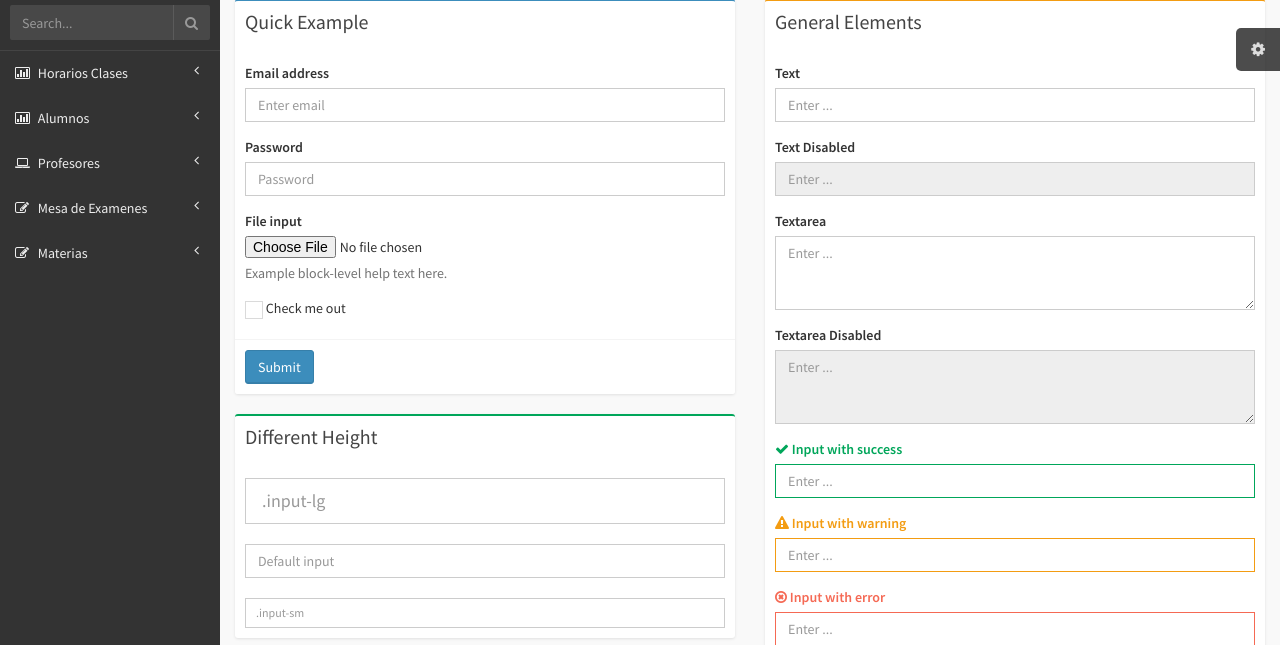
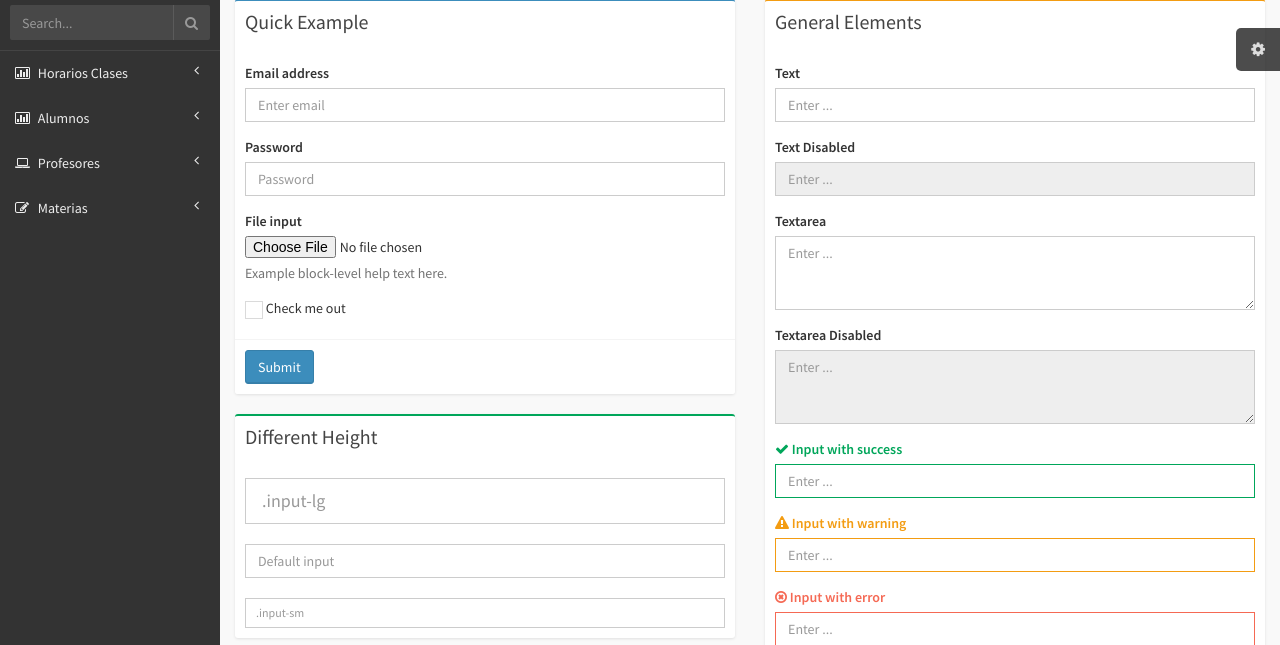
Before and after one commit to istic651/SECRETARIA, a PHP site: page /pages/forms/materiasCorrelativas.php in a window 1280 px wide. Shown: the part 122-767 px from the top of the page. Run offline with PHP 8.4, Linux system fonts and the light colour scheme; some libraries are stand-ins or nearby versions.

Commit message:
Correccion de errores.

```diff
--- a/index.php
+++ b/index.php
@@ -114,7 +114,6 @@
                             </a>
                             <ul class="treeview-menu">
                                 <li><a href="pages/forms/materias.php"><i class="fa fa-angle-double-right"></i> Materias</a></li>
-                                <li><a href="pages/forms/materiasCorrelativas.php"><i class="fa fa-angle-double-right"></i> Materias correlativas</a></li>
                                 <li><a href="pages/forms/materiasAprobadas.php"><i class="fa fa-angle-double-right"></i> Materias aprobadas</a></li>
                             </ul>
                         </li>
--- a/pages/forms/edicionProfe.php
+++ b/pages/forms/edicionProfe.php
@@ -100,8 +100,8 @@
                                 <i class="fa fa-angle-left pull-right"></i>
                             </a>
                             <ul class="treeview-menu">
-                                <li><a href="../forms/materias.php"><i class="fa fa-angle-double-right"></i> Materias</a></li>
-                                <li><a href="../forms/materiasAprobadas.php"><i class="fa fa-angle-double-right"></i> Materias Aprobadas</a></li>
+                                <li><a href="materias.php"><i class="fa fa-angle-double-right"></i> Materias</a></li>
+                                <li><a href="materiasAprobadas.php"><i class="fa fa-angle-double-right"></i> Materias Aprobadas</a></li>
                             </ul>
                     </ul>
                 </section>
--- a/pages/forms/inscripcionProfesores.php
+++ b/pages/forms/inscripcionProfesores.php
@@ -69,8 +69,7 @@
                             </span>
                         </div>
                     </form>
-                    <!-- /.search form -->
-                    <!-- sidebar menu: : style can be found in sidebar.less -->
+
                     <ul class="sidebar-menu">
 
                         <li class="treeview">
--- a/pages/forms/materias.php
+++ b/pages/forms/materias.php
@@ -69,8 +69,7 @@
                             </span>
                         </div>
                     </form>
-                    <!-- /.search form -->
-                    <!-- sidebar menu: : style can be found in sidebar.less -->
+
                     <ul class="sidebar-menu">
 
                         <li class="treeview">
--- a/pages/forms/materiasAprobadas.php
+++ b/pages/forms/materiasAprobadas.php
@@ -69,8 +69,6 @@
                             </span>
                         </div>
                     </form>
-                    <!-- /.search form -->
-                    <!-- sidebar menu: : style can be found in sidebar.less -->
 
                     <ul class="sidebar-menu">
 
--- a/pages/forms/materiasCorrelativas.php
+++ b/pages/forms/materiasCorrelativas.php
@@ -13,12 +13,6 @@
         <!-- Theme style -->
         <link href="../../css/AdminLTE.css" rel="stylesheet" type="text/css" />
 
-        <!-- HTML5 Shim and Respond.js IE8 support of HTML5 elements and media queries -->
-        <!-- WARNING: Respond.js doesn't work if you view the page via file:// -->
-        <!--[if lt IE 9]>
-          <script src="https://oss.maxcdn.com/libs/html5shiv/3.7.0/html5shiv.js"></script>
-          <script src="https://oss.maxcdn.com/libs/respond.js/1.3.0/respond.min.js"></script>
-        <![endif]-->
     </head>
     <body class="skin-black">
         <!-- header logo: style can be found in header.less -->
@@ -67,8 +61,7 @@
                             </span>
                         </div>
                     </form>
-                    <!-- /.search form -->
-                    <!-- sidebar menu: : style can be found in sidebar.less -->
+
                     <ul class="sidebar-menu">
 
                        <li class="treeview">
@@ -90,9 +83,7 @@
                                 <i class="fa fa-angle-left pull-right"></i>
                             </a>
                             <ul class="treeview-menu">
-                                <li><a href="../charts/morris.html"><i class="fa fa-angle-double-right"></i> Inscripción Alumnos</a></li>
-                                <li><a href="../charts/flot.html"><i class="fa fa-angle-double-right"></i> Modificación Alumnos</a></li>
-                                <li><a href="../charts/inline.html"><i class="fa fa-angle-double-right"></i> Situación Alumnos</a></li>
+                                <li><a href="../Charts/alumnos.php"><i class="fa fa-angle-double-right"></i> Inscripción Alumnos</a></li>
                             </ul>
                         </li>
                         <li class="treeview">
@@ -103,19 +94,6 @@
                             </a>
                             <ul class="treeview-menu">
                                 <li><a href="inscripcionProfesores.php"><i class="fa fa-angle-double-right"></i> Inscripción Profesores</a></li>
-                                <li><a href="../UI/icons.html"><i class="fa fa-angle-double-right"></i> Modificación Profesores</a></li>
-                                <li><a href="../UI/buttons.html"><i class="fa fa-angle-double-right"></i> Situación Profesores</a></li>
-                            </ul>
-                        </li>
-                        <li class="treeview">
-                            <a href="#">
-                                <i class="fa fa-edit"></i> <span>Mesa de Examenes</span>
-                                <i class="fa fa-angle-left pull-right"></i>
-                            </a>
-                            <ul class="treeview-menu">
-                                <li><a href="general.html"><i class="fa fa-angle-double-right"></i> Inscripciones</a></li>
-                                <li><a href="advanced.html"><i class="fa fa-angle-double-right"></i> Horarios Mesa Examen</a></li>
-                                <li><a href="editors.html"><i class="fa fa-angle-double-right"></i> Alumnos Inscriptos</a></li>
                             </ul>
                         </li>
                         <li class="treeview">
```
Also changed, not shown: pages/forms/horariosTercerAnio.php (+1 -8 lines).
